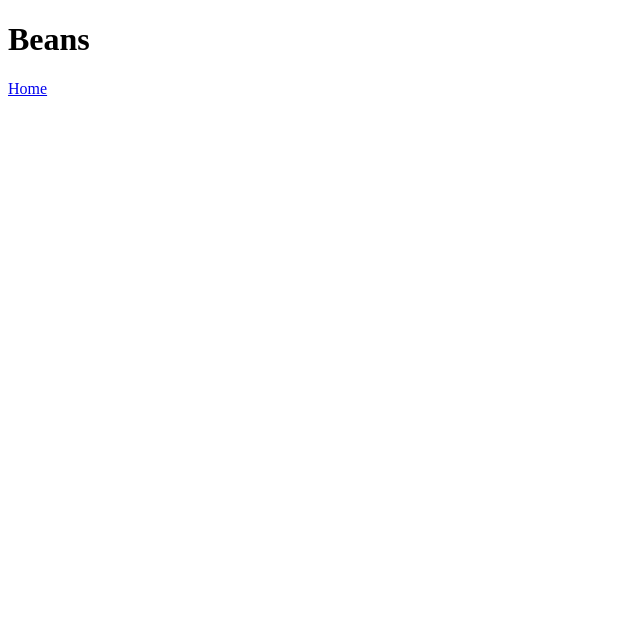
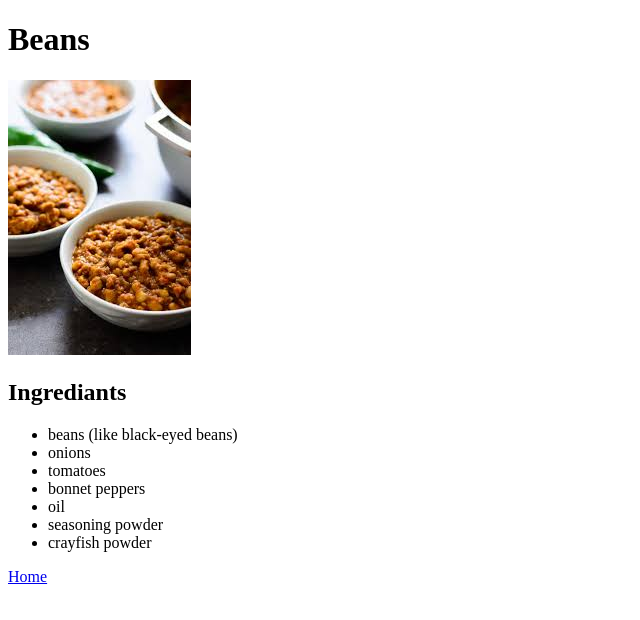
Before and after one commit to Gregory21212/odin-recipes, a plain HTML site: page recipes/beans.html in a window 1280 px wide. Shown: the whole page, without its empty margins (0-640 px from the left). Drawn offline with Linux system fonts and the light colour scheme.

Commit message:
update on recipes
added images and ingredients list to lasagna.html and beans.html

```diff
--- a/recipes/beans.html
+++ b/recipes/beans.html
@@ -9,6 +9,18 @@
 
 <body>
     <h1>Beans</h1>
+    <img src="../image/beans.jpeg" alt="A picture of porrage beans">
+
+    <h2>Ingrediants</h2>
+    <ul>
+        <li>beans (like black-eyed beans)</li>
+        <li>onions</li>
+        <li>tomatoes</li>
+        <li>bonnet peppers</li>
+        <li>oil</li>
+        <li>seasoning powder</li>
+        <li>crayfish powder</li>
+    </ul>
 
     <a href="../index.html">Home</a>
 </body>
```
Also changed, not shown: recipes/lasagna.html (+11 -0 lines), image/beans.jpeg (added), image/lasagna.jpeg (added).
